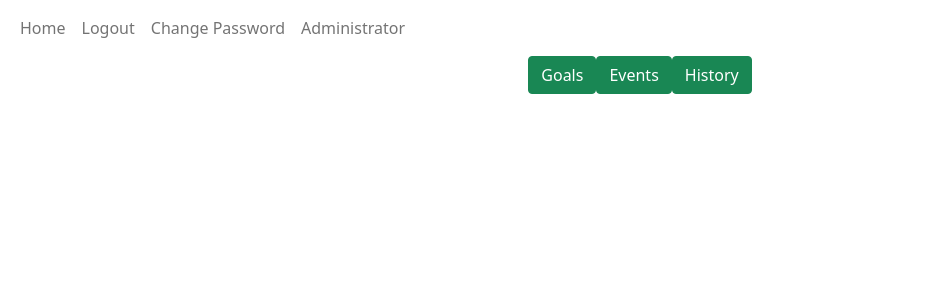
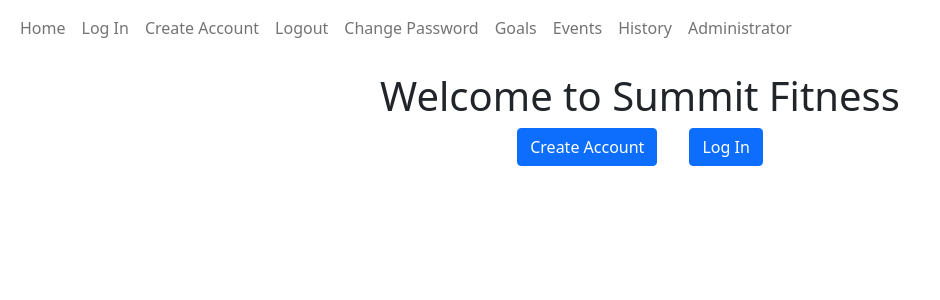
Before and after one commit to mitchrhodes/SummitFitness, a Vue app in the folder vue/: page / in a window 1280 px wide. Shown: the top 300 px of the page, without its empty margins (0-940 px from the left). Built offline with nearby package versions, Linux system fonts and the light colour scheme; no server answers; sample sign-in values are in the browser's storage.

Commit message:
stylistic endeavours

```diff
--- a/vue/src/App.vue
+++ b/vue/src/App.vue
@@ -20,9 +20,23 @@
                 >Home</router-link
               >
             </li>
+            <li class="nav-item active">
+              <router-link class="nav-link" v-bind:to="{ name: 'login' }" v-show="!isUser(this.$store.state.user)"
+                >Log In</router-link
+              >
+            </li>
+             <li class="nav-item active">
+              <router-link class="nav-link" v-bind:to="{ name: 'register' }" v-show="!isUser(this.$store.state.user)"
+                >Create Account</router-link
+              >
+            </li>
             <li class="nav-item">
               <router-link
                 class="nav-link"
+                v-show="
+                  isAdmin(this.$store.state.user) ||
+                  isUser(this.$store.state.user)
+                "
                 v-bind:to="{ name: 'logout' }"
                 v-if="$store.state.token != ''"
                 >Logout</router-link
@@ -30,9 +44,47 @@
             </li>
             <li class="nav-item">
               <router-link
+                v-show="
+                  isAdmin(this.$store.state.user) ||
+                  isUser(this.$store.state.user)
+                "
                 v-bind:to="{ name: 'changePassword' }"
                 class="nav-link"
                 >Change Password</router-link
+              >
+            </li>
+            <li class="nav-item">
+              <router-link
+                v-show="
+                  isAdmin(this.$store.state.user) ||
+                  isUser(this.$store.state.user)
+                "
+                v-bind:to="{ name: 'goals' }"
+                class="nav-link"
+                >Goals</router-link
+              >
+            </li>
+            <li class="nav-item">
+              <router-link
+                v-show="
+                  isAdmin(this.$store.state.user) ||
+                  isUser(this.$store.state.user)
+                "
+                v-bind:to="{ name: 'events' }"
+                class="nav-link"
+                >Events</router-link
+              >
+            </li>
+
+            <li class="nav-item">
+              <router-link
+                v-show="
+                  isAdmin(this.$store.state.user) ||
+                  isUser(this.$store.state.user)
+                "
+                v-bind:to="{ name: 'history' }"
+                class="nav-link"
+                >History</router-link
               >
             </li>
             <li class="nav-item">
@@ -53,6 +105,11 @@
 </template>
 <script>
 export default {
+  data()  {
+    return {
+      isLoggedIn: false,
+    }
+  },
   methods: {
     isAdmin(user) {
       if (user.role === "admin") {
@@ -60,6 +117,12 @@ export default {
       }
       return false;
     },
+    isUser(user) {
+      if (user.role === "user") {
+        return true;
+      }
+      return false;
+    },
   },
 };
 </script>
--- a/vue/src/router/index.js
+++ b/vue/src/router/index.js
@@ -65,7 +65,7 @@ const router = new Router({
       name: 'home',
       component: Home,
       meta: {
-        requiresAuth: true
+        requiresAuth: false
       }
     },
     {
--- a/vue/src/views/Home.vue
+++ b/vue/src/views/Home.vue
@@ -1,12 +1,15 @@
 <template>
-  <div class="home">
-    <h1>Home</h1>
+  <div>
+    <br>
+    <br>
+    <br>
+    <h1 class="text-center">Welcome to Summit Fitness</h1>
     <div class="text-center">
-      <router-link class="btn btn-success" v-bind:to="{ name: 'goals' }">Goals</router-link>
-   <router-link class="btn btn-success" v-bind:to="{ name: 'events' }">Events</router-link>
-   <router-link class="btn btn-success" v-bind:to="{name: 'history'}">History</router-link>
+    <router-link :to="{ name: 'register' }" class="btn btn-primary mx-3">Create Account</router-link>
+    <router-link :to="{ name: 'login' }" class="btn btn-primary mx-3">Log In</router-link>
+    </div>
   </div>
-  </div>
+
 </template>
 
 <script>
--- a/vue/src/views/Logout.vue
+++ b/vue/src/views/Logout.vue
@@ -6,7 +6,7 @@
 export default {
   created() {
     this.$store.commit("LOGOUT");
-    this.$router.push("/login");
+    this.$router.push("/");
   }
 };
 </script>
```
